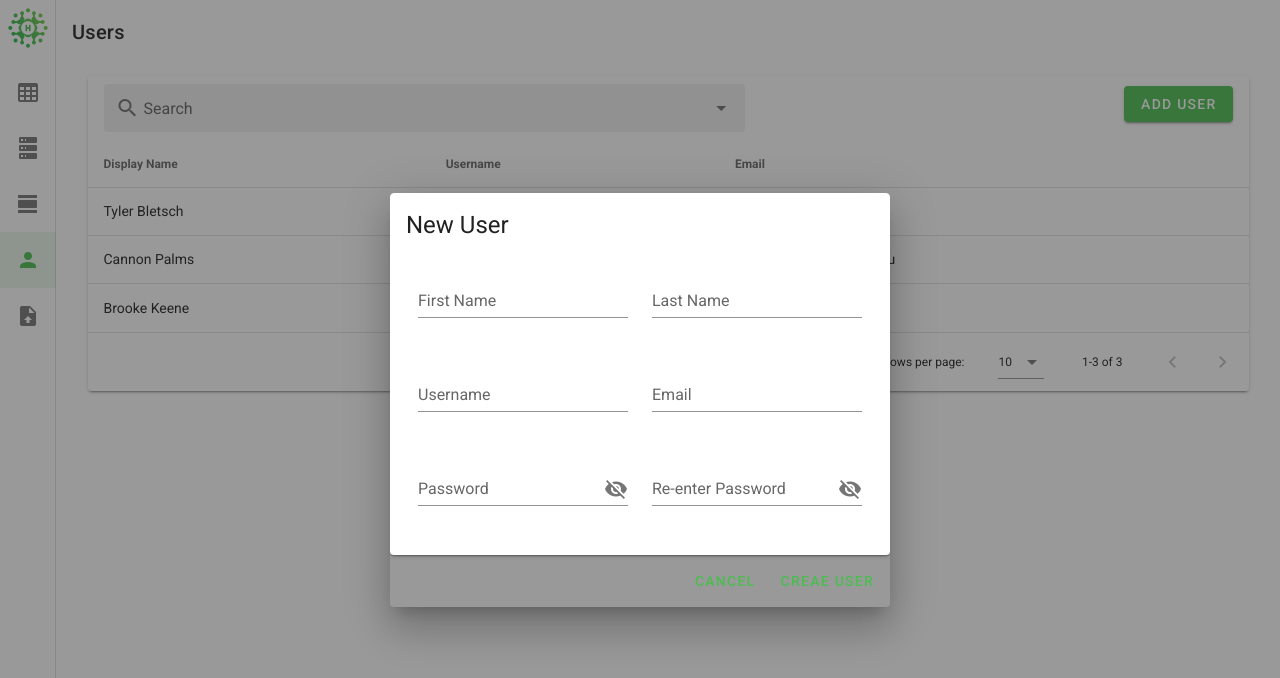
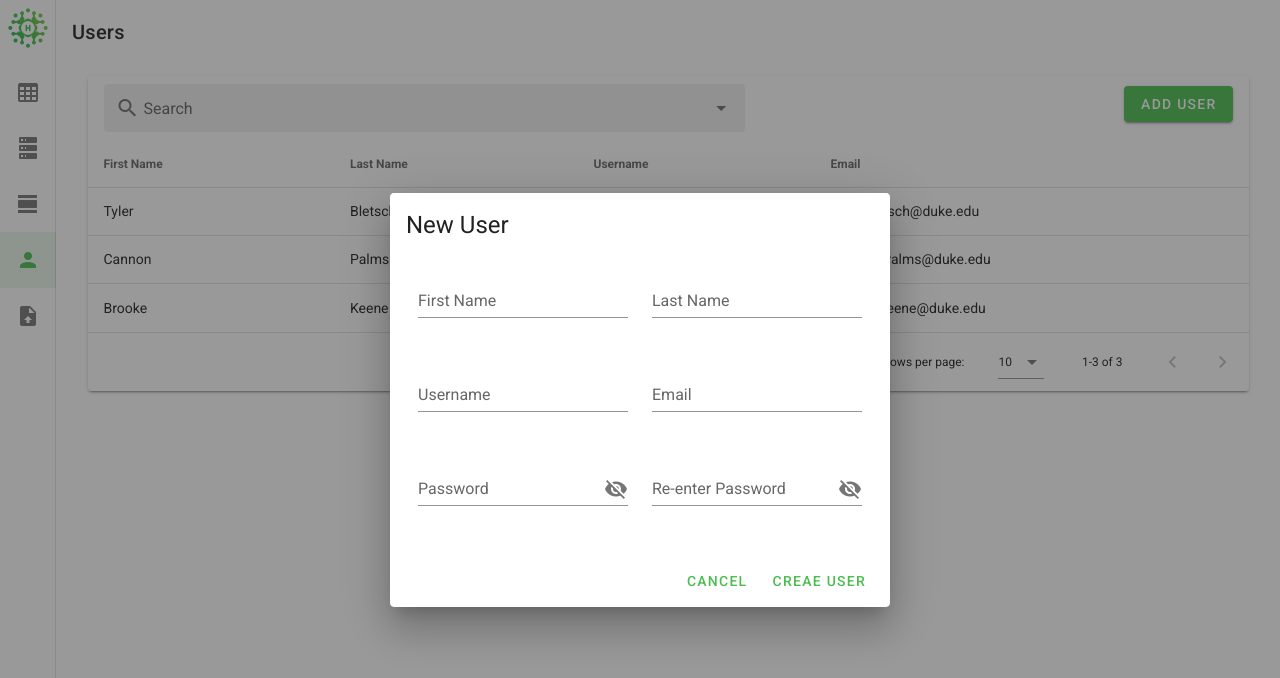
Before and after one commit to brookezkeene/ECE458_ONSO, a Vue app in the folder src/Web.Api/VueClient/: page /users in a window 1280 px wide. Both pictures are taken after typing "Sample" into the empty fields and a click on the button "ADD USER". Shown: the top 678 px of the page. Built offline with nearby package versions, Linux system fonts and the light colour scheme; what vuetify-dialog would draw is missing.

Commit message:
updated user display name to first and last name, fixed visuals

```diff
--- a/src/Web.Api/VueClient/src/components/UserForm.vue
+++ b/src/Web.Api/VueClient/src/components/UserForm.vue
@@ -1,6 +1,6 @@
 <template>
     <div v-if="!loading">
-        <v-card>
+        <v-card flat>
             <v-card-title>
             <span class="headline">New User</span>
             </v-card-title>
--- a/src/Web.Api/VueClient/src/components/Users.vue
+++ b/src/Web.Api/VueClient/src/components/Users.vue
@@ -31,12 +31,14 @@
                         <template v-slot:activator="{ on }">
                             <v-btn v-if="admin" color="primary" dark class="mb-2" v-on="on">Add User</v-btn>
                         </template>
+                        <v-card>
                             <user-form v-bind:editedItem="editedItem"></user-form>
                             <v-card-actions>
                                 <v-spacer></v-spacer>
                                 <v-btn color="primary" text @click="close">Cancel</v-btn>
                                 <v-btn color="primary" text @click="save">Creae User</v-btn>
                             </v-card-actions>
+                        </v-card>
                     </v-dialog>
                 </v-toolbar>
                 </template>
@@ -62,7 +64,8 @@ import Auth from "../auth"
         isEditing: null,
         search: '',
         headers: [
-          { text: 'Display Name', value: 'displayName' },
+        { text: 'First Name', value: 'firstName' },
+        { text: 'Last Name', value: 'lastName' },
           { text: 'Username', value: 'username' },
           { text: 'Email', value: 'email' },
         ],
@@ -111,9 +114,9 @@ import Auth from "../auth"
       },
 
       save () {
-        if (this.editedIndex > -1 && confirm('This will send an email to the new user to set up their account')) {
+        if (this.editedIndex > -1) {
           Object.assign(this.users[this.editedIndex], this.editedItem)
-        } else if(confirm('This will send an email to the new user to set up their account')) {
+        } else {
           this.users.push(this.editedItem)
         }
         this.close()
--- a/src/Web.Api/VueClient/src/repositories/user.js
+++ b/src/Web.Api/VueClient/src/repositories/user.js
@@ -2,19 +2,22 @@ const mockUsers = [
 	{
 		"id": 1,
 		"username": "tbletsch",
-		"displayName": "Tyler Bletsch",
+		"firstName": "Tyler",
+		"lastName": "Bletsch",
 		"email": "Tyler.Bletsch@duke.edu"
 	},
 	{
 		"id": 2,
 		"username": "cpalms",
-		"displayName": "Cannon Palms",
+		"firstName": "Cannon",
+        "lastName": "Palms",
 		"email": "Cannon.Palms@duke.edu"
 	},
 	{
 		"id": 3,
 		"username": "bkeene",
-		"displayName": "Brooke Keene",
+		"firstName": "Brooke",
+        "lastName": "Keene",
 		"email": "Brooke.Keene@duke.edu"
 	}
 ];
```
Lines whose indentation alone changed are shown as unchanged.
